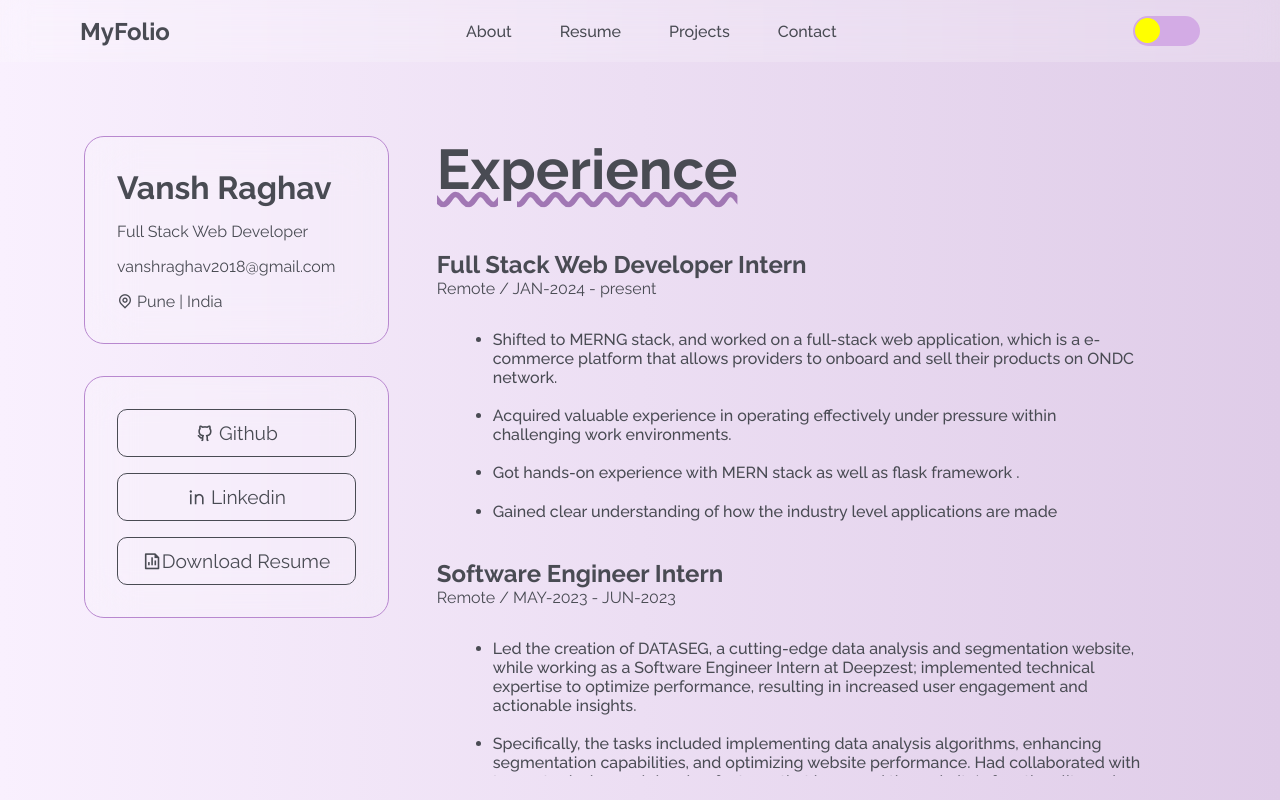
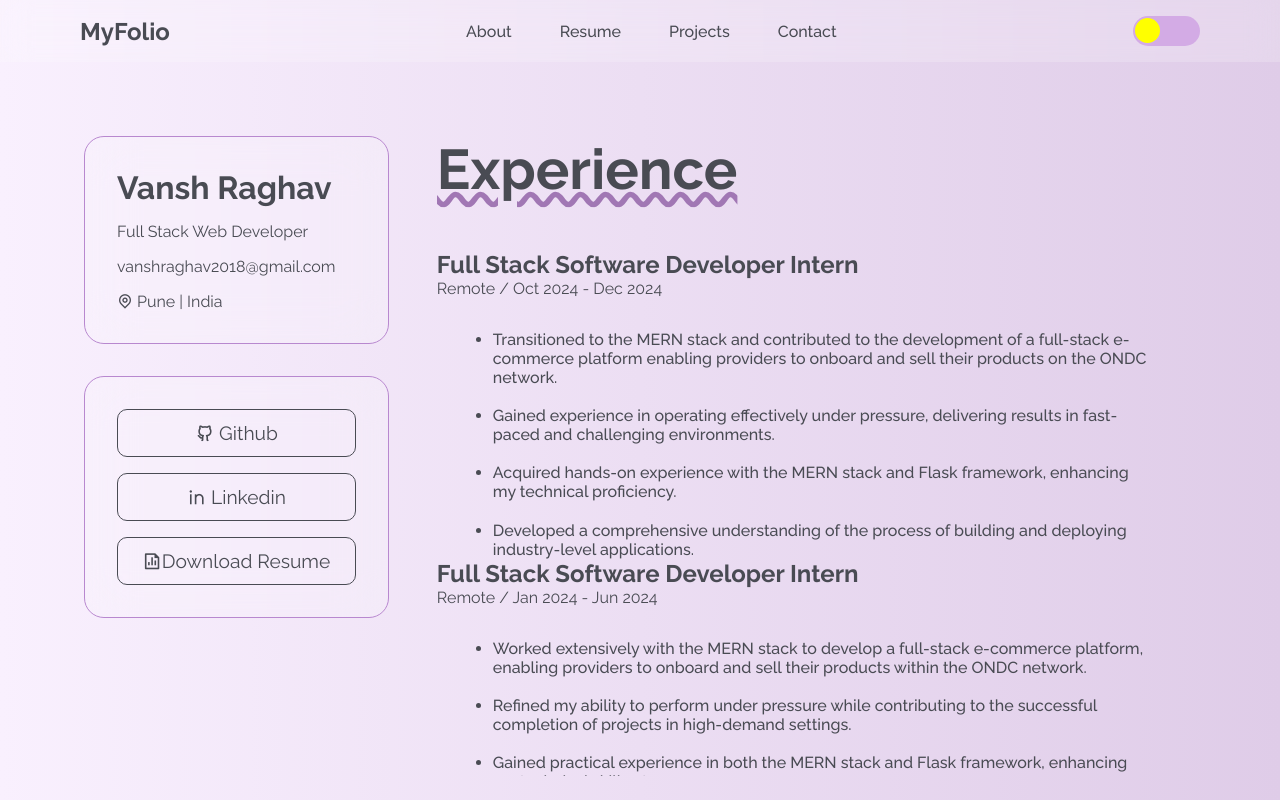
Before and after one commit to vanshraghav/New-Portfolio, a React (Vite) app: page /resume in a window 1280 px wide. Built offline with nearby package versions, Linux system fonts and the light colour scheme.

Commit message:
Resume Updated

```diff
--- a/src/components/home/Home.jsx
+++ b/src/components/home/Home.jsx
@@ -53,7 +53,7 @@ const Home = () => {
 
         <div className="card" id='resume' onClick={resumeClick}>
           <i className="ri-file-list-3-line"></i>
-          <h2> Resume</h2>
+          <h2>Resume</h2>
         </div>
 
         <div className="card" id='project' onClick={projectClick}>
@@ -70,12 +70,12 @@ const Home = () => {
           <h2>Technologies I Like The Most</h2>
           <div className="icons">
             <img src="assets/icons/javascript.svg" alt="" />
+            <img src="assets/icons/nodejs.svg" alt="" />
             <img src="assets/icons/html.svg" alt="" />
             <img src="assets/icons/css.svg" alt="" />
             <img src="assets/icons/django.svg" alt="" />
             <img src="assets/icons/flask.svg" alt="" />
             <img src="assets/icons/react.svg" alt="" />
-            <img src="assets/icons/nodejs.svg" alt="" />
             <img src="assets/icons/express.svg" alt="" />
             <img src="assets/icons/mongodb.svg" alt="" />
             <img src="assets/icons/github.svg" alt="" />
--- a/src/components/pages/Resume.jsx
+++ b/src/components/pages/Resume.jsx
@@ -1,75 +1,117 @@
-import React from 'react'
-import './Resume.css'
+import React from "react";
+import "./Resume.css";
 import { ToastContainer, toast } from "react-toastify";
 import "react-toastify/dist/ReactToastify.css";
 const Resume = () => {
-
   const showToastMessage = () => {
     toast.success("Thanks for Downloading my resume...");
-
   };
 
   return (
-    <div className='resume'>
-
+    <div className="resume">
       <div className="left">
-
         <div className="info zoom-in">
           <h1>Vansh Raghav</h1>
           <p>Full Stack Web Developer</p>
           <p>vanshraghav2018@gmail.com</p>
-            <p><i class="ri-map-pin-line"></i> Pune | India</p>
+          <p>
+            <i class="ri-map-pin-line"></i> Pune | India
+          </p>
         </div>
 
         <div className="buttons info zoom-in">
-         <a href='https://github.com/vanshraghav' target='_blank'><i class="ri-github-line"></i> Github</a>
-         <a href='https://www.linkedin.com/in/vansh-raghav-6862951b2/' target='_blank'><i class="ri-linkedin-line"></i> Linkedin</a>
-         <a href='assets/Vansh_Raghav_Resume.pdf' download='vansh_resume.pdf' onClick={showToastMessage}><i class="ri-file-chart-line"></i>Download Resume</a>
-
+          <a href="https://github.com/vanshraghav" target="_blank">
+            <i class="ri-github-line"></i> Github
+          </a>
+          <a
+            href="https://www.linkedin.com/in/vansh-raghav-6862951b2/"
+            target="_blank"
+          >
+            <i class="ri-linkedin-line"></i> Linkedin
+          </a>
+          <a
+            href="assets/VanshRaghavResume25_compressed.pdf"
+            download="vansh_resume.pdf"
+            onClick={showToastMessage}
+          >
+            <i class="ri-file-chart-line"></i>Download Resume
+          </a>
         </div>
-
       </div>
 
       <div className="right fade-up">
+        <div className="experience">
+          <h1>Experience</h1>
 
-      <div className="exprience">
-      <h1>Experience</h1>
-         <h4>Full Stack Web Developer Intern</h4>
-         <p>Remote / JAN-2024 - present</p>
+          <h4>Full Stack Software Developer Intern</h4>
+          <p>Remote / Oct 2024 - Dec 2024</p>
           <ul>
-            <li>Shifted to MERNG stack, and worked on a full-stack web application, which is a e-commerce platform that allows providers to onboard and sell their products on ONDC network.
+            <li>
+              Transitioned to the MERN stack and contributed to the development
+              of a full-stack e-commerce platform enabling providers to onboard
+              and sell their products on the ONDC network.
             </li>
-
-            <li>Acquired valuable experience in operating effectively
-            under pressure within challenging work environments.
+            <li>
+              Gained experience in operating effectively under pressure,
+              delivering results in fast-paced and challenging environments.
             </li>
-
-            <li>Got hands-on experience with MERN stack as well as flask framework .
+            <li>
+              Acquired hands-on experience with the MERN stack and Flask
+              framework, enhancing my technical proficiency.
             </li>
-
-            <li>Gained clear understanding of how the industry level applications are made
+            <li>
+              Developed a comprehensive understanding of the process of building
+              and deploying industry-level applications.
             </li>
           </ul>
 
-          <br /><br />
+          <h4>Full Stack Software Developer Intern</h4>
+          <p>Remote / Jan 2024 - Jun 2024</p>
+          <ul>
+            <li>
+              Worked extensively with the MERN stack to develop a full-stack
+              e-commerce platform, enabling providers to onboard and sell their
+              products within the ONDC network.
+            </li>
+            <li>
+              Refined my ability to perform under pressure while contributing to
+              the successful completion of projects in high-demand settings.
+            </li>
+            <li>
+              Gained practical experience in both the MERN stack and Flask
+              framework, enhancing my technical skill set.
+            </li>
+            <li>
+              Developed a strong understanding of how large-scale,
+              industry-grade applications are built and maintained.
+            </li>
+          </ul>
+
           <h4>Software Engineer Intern</h4>
-         <p>Remote / MAY-2023 - JUN-2023</p>
+          <p>Remote / May 2023 - Jun 2023</p>
           <ul>
-            <li>Led the creation of DATASEG, a cutting-edge data analysis and segmentation website, while working as a Software Engineer
-Intern at Deepzest; implemented technical expertise to optimize performance, resulting in increased user engagement and actionable
-insights.
+            <li>
+              Led the development of DATASEG, a state-of-the-art data analysis
+              and segmentation platform, while applying technical expertise to
+              optimize website performance, resulting in improved user
+              engagement and actionable insights.
             </li>
-
-            <li>Specifically, the tasks included implementing data analysis algorithms, enhancing segmentation capabilities, and optimizing
-website performance. Had collaborated with teams to design and develop features that improved the website's functionality and
-provided insightful data analysis results to users.
+            <li>
+              Responsible for implementing data analysis algorithms, enhancing
+              segmentation features, and optimizing overall website performance.
+              Collaborated with cross-functional teams to design and implement
+              new features that improved functionality and provided valuable
+              data insights.
             </li>
-
-            <li>Constructed and optimized web applications using diverse technologies, resulting in a 25% reduction in page load time and a
-15% increase in user engagement.
+            <li>
+              Optimized web application performance, reducing page load times by
+              25% and increasing user engagement by 15% through effective coding
+              and testing.
             </li>
-
-            <li>Gained experience in developing and maintaining web applications, including creating and optimizing web pages, and maintaining existing once
+            <li>
+              Gained practical experience in developing and maintaining web
+              applications, including optimizing web pages and ensuring the
+              continued functionality of existing systems.
             </li>
           </ul>
         </div>
@@ -85,7 +127,6 @@ provided insightful data analysis results to users.
             <li>Mongo DB, MySql, PostgreSQL</li>
           </ul>
         </div>
-
 
         <div className="soft-skills">
           <h1> Soft Skills</h1>
@@ -105,16 +146,12 @@ provided insightful data analysis results to users.
           <ul>
             <li>Basics of Python by HackerRank </li>
             <li>Web Dev Bootcamp by Angela Yu </li>
-
           </ul>
-
         </div>
-
       </div>
       <ToastContainer />
     </div>
+  );
+};
 
-  )
-}
-
-export default Resume
+export default Resume;
```
Also changed, not shown: 1 other file (tests, documents, lock files or other folders). Lines whose indentation alone changed are shown as unchanged.
